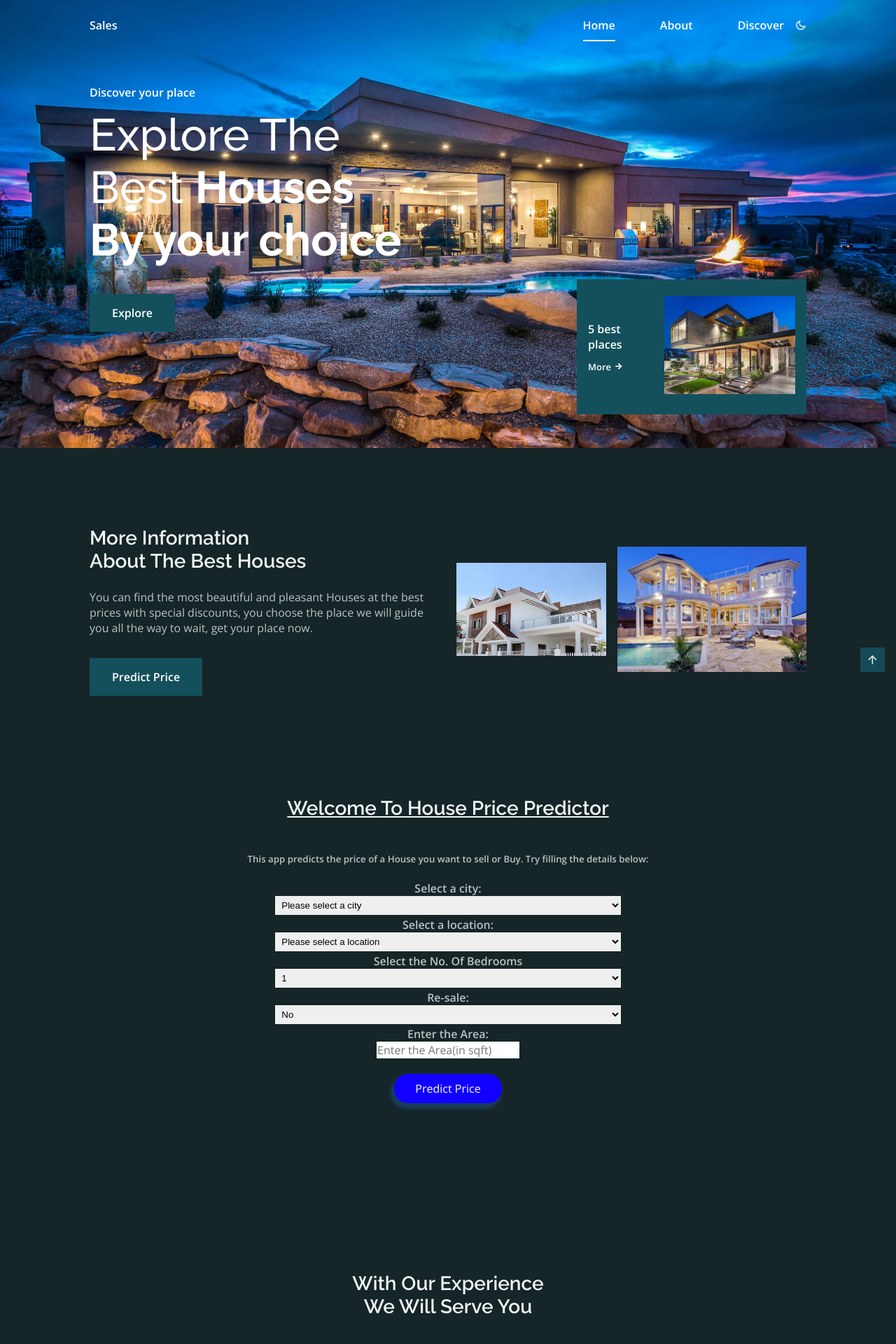
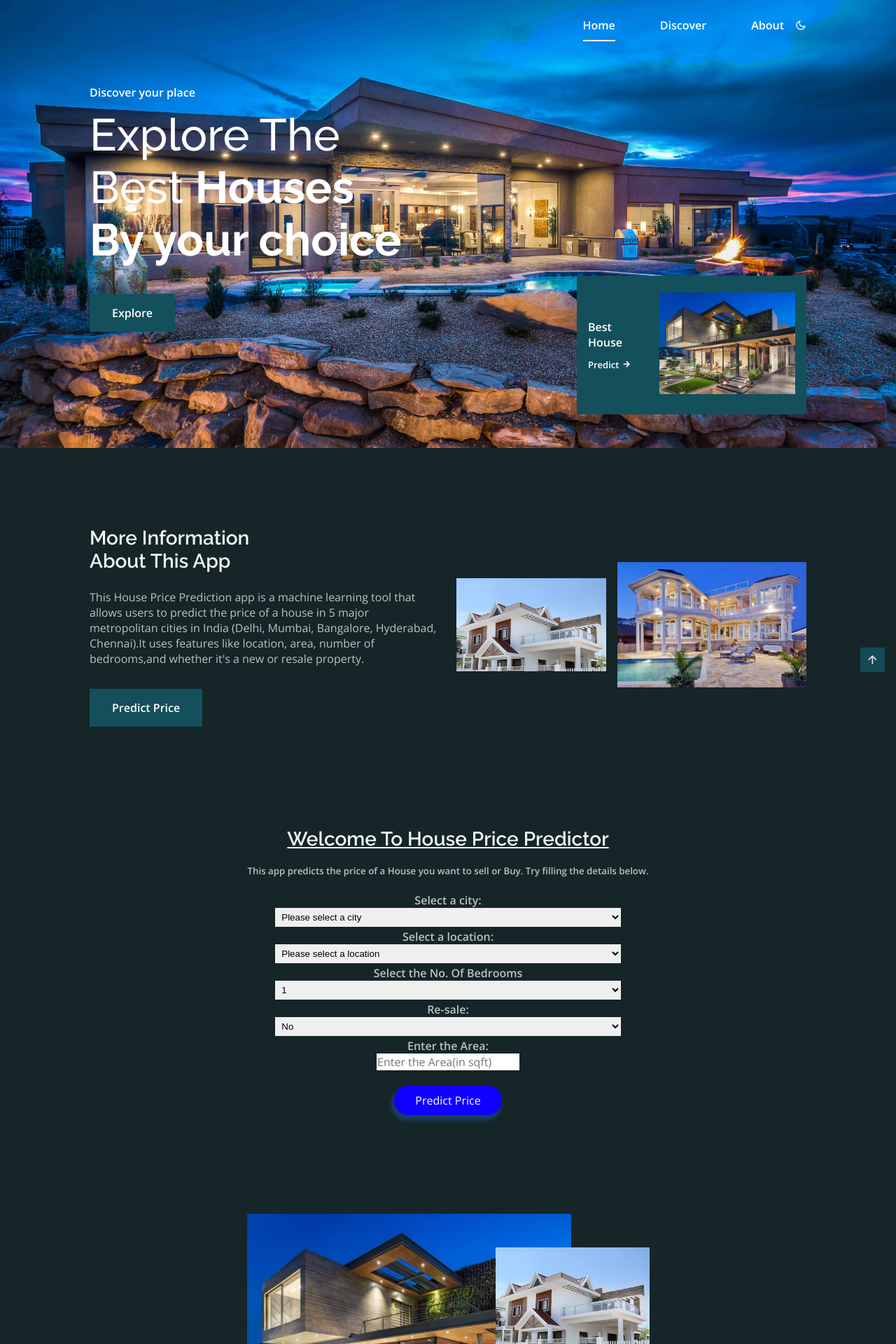
Before and after one commit to prafullchoudhary/HousePricePrediction, a Flask app: page / in a window 1280 px wide. Shown: the top 1920 px of the page at 70% size. Run offline with Flask 2, Linux system fonts and the light colour scheme; parts of the project's set-up code (start-up, migrations or seed data) failed here and were passed over.

Commit message:
Update index.html

```diff
--- a/templates/index.html
+++ b/templates/index.html
@@ -21,7 +21,7 @@
     <body class="dark-theme">
         <header class="header" id="header">
             <nav class="nav container">
-                <a href="#" class="nav__logo">Sales</a>
+                <a href="#" class="nav__logo"></a>
 
                 <div class="nav__menu" id="nav-menu">
                     <ul class="nav__list">
@@ -29,12 +29,11 @@
                             <a href="#home" class="nav__link active-link">Home</a>
                         </li>
                         <li class="nav__item">
-                            <a href="#about" class="nav__link">About</a>
+                            <a href="#about" class="nav__link">Discover</a>
                         </li>
                         <li class="nav__item">
-                            <a href="#discover" class="nav__link">Discover</a>
+                            <a href="#Submit" class="nav__link">About</a>
                         </li>
-
                     </ul>
 
                     <div class="nav__dark">
@@ -61,16 +60,16 @@
                     <div class="home__data">
                         <span class="home__data-subtitle">Discover your place</span>
                         <h1 class="home__data-title">Explore The <br> Best <b>Houses <br> By your choice</b></h1>
-                        <a href="#Discover" class="button">Explore</a>
+                        <a href="#about" class="button">Explore</a>
 
                     </div>
 
 
                     <div class="home__info">
                         <div>
-                            <span class="home__info-title">5 best places</span>
+                            <span class="home__info-title">Best House</span>
                             <a href="#Discover" class="button button--flex button--link home__info-button">
-                                More <i class="ri-arrow-right-line"></i>
+                                Predict <i class="ri-arrow-right-line"></i>
                             </a>
                         </div>
 
@@ -85,10 +84,11 @@
             <section class="about section" id="about">
                 <div class="about__container container grid">
                     <div class="about__data">
-                        <h2 class="section__title about__title">More Information <br> About The Best Houses</h2>
-                        <p class="about__description">You can find the most beautiful and pleasant Houses at the best
-                            prices with special discounts, you choose the place we will guide you all the way to wait, get your
-                            place now.
+                        <h2 class="section__title about__title">More Information <br> About This App</h2>
+                        <p class="about__description">This House Price Prediction app is a machine learning tool
+                            that allows users to predict the price of a house in 5 major metropolitan cities in
+                            India (Delhi, Mumbai, Bangalore, Hyderabad, Chennai).It uses features like location,
+                            area, number of bedrooms,and whether it's a new or resale property.
                         </p>
                         <a href="#Discover" class="button">Predict Price</a>
                     </div>
@@ -108,7 +108,7 @@
 
               <!--==================== VIDEO ====================-->
               <section class="video section" id="Discover">
-                <h2 class="section__title"><u>Welcome to House Price Predictor</u> </h2>
+                <h2 class="section__title" style="margin-bottom: 5px;"><u>Welcome to House Price Predictor</u></h2>
 
                 <div class="video__container container">
 
@@ -128,7 +128,7 @@
 
                                         <div class="card-body">
                                             <div class="col-12" style="text-align: center">
-                                                <h5>This app predicts the price of a House you want to sell or Buy. Try filling the details below: </h5>
+                                                <h5>This app predicts the price of a House you want to sell or Buy. Try filling the details below. </h5>
                                             </div>
                                             <br>
                                             <form method="post" accept-charset="utf-8" name="Modelform" action="{{ url_for('index') }}">
@@ -209,27 +209,8 @@
 
 
             <!--==================== EXPERIENCE ====================-->
-            <section class="experience section">
-                <h2 class="section__title">With Our Experience <br> We Will Serve You</h2>
-
+            <section class="experience section" style="margin-top: -100px;">
                 <div class="experience__container container grid">
-                    <div class="experience__content grid">
-                        <div class="experience__data">
-                            <h2 class="experience__number">20</h2>
-                            <span class="experience__description">Year <br> Experience</span>
-                        </div>
-                        <div class="experience__data">
-                            <h2 class="experience__number">250</h2>
-                            <span class="experience__description">In 5 places <br> 250+ Area</span>
-                        </div>
-
-
-                        <div class="experience__data">
-                            <h2 class="experience__number">650+</h2>
-                            <span class="experience__description">Happy <br> Customers</span>
-                        </div>
-                    </div>
-
                     <div class="experience__img grid">
                         <div class="experience__overlay">
                             <img src="static/img/home1.webp" alt="" class="experience__img-one">
@@ -245,23 +226,21 @@
 
 
 
-
             <!--==================== SUBSCRIBE ====================-->
-            <section class="subscribe section">
+            <section class="subscribe section" id="Submit">
                 <div class="subscribe__bg">
                     <div class="subscribe__container container">
-                        <h2 class="section__title subscribe__title">Subscribe Our <br> Newsletter</h2>
-                        <p class="subscribe__description">Subscribe to our newsletter and get a
-                            special 30% discount.
+                        <h2 class="section__title subscribe__title"><u>Contact Us</u></h2>
+                        <p class="subscribe__description">Please Give Your Feedback For This App So That We Can Improve It.
                         </p>
-
-                        <form action="" class="subscribe__form">
-                            <input type="text" placeholder="Enter email" class="subscribe__input">
-
-                            <button class="button">
-                                Subscribe
-                            </button>
-                        </form>
+                        <div style="text-align: center;">
+                            <a href="https://forms.gle/Dav73iweGaKT68Bc9" class="button">Submit Feedback or Query Here</a>
+                        </div>
+                        <br> <br>
+                        <a onclick="showText()" style="cursor: pointer;">
+                            <h2 class="section__title subscribe__title"><u>About Us</u></h2>
+                        </a>
+                        <p id="text" style="display: none; text-align: center;"></p>
                     </div>
                 </div>
             </section>
@@ -273,12 +252,7 @@
 
 
                 <div class="footer__rights">
-                    <p class="footer__copy">&#169; 2022 House Price Prediction a end-to-end ML project. Front-end designed by Princika and Back-end by Prafull.</p>
-                    <div class="footer__terms">
-                        <a href="#" class="footer__terms-link">Terms & Agreements</a>
-                        <a href="#" class="footer__terms-link">Privacy Policy</a>
-                        <a href="#" class="footer__terms-link"></a>
-                    </div>
+                    <p class="footer__copy">&#169; 2022 House Price Prediction</p>
                 </div>
             </div>
         </footer>
@@ -310,6 +284,12 @@
 
             }
 
+            function showText() {
+                document.getElementById("text").innerHTML = "This is an end-to-end ML project. Front-end designed by Princika and Back-end by Prafull.";
+                document.getElementById("text").style.display = "block";
+            }
+
+
             function updateLocations() {
                 // Get the selected city
                 var city = document.getElementById("city").value;
@@ -337,6 +317,7 @@
 
 
         </script>
+
         <script async src="https://pagead2.googlesyndication.com/pagead/js/adsbygoogle.js?client=ca-pub-6236868550848062" crossorigin="anonymous"></script>
 
         <!--=============== SCROLL REVEAL===============-->
```
